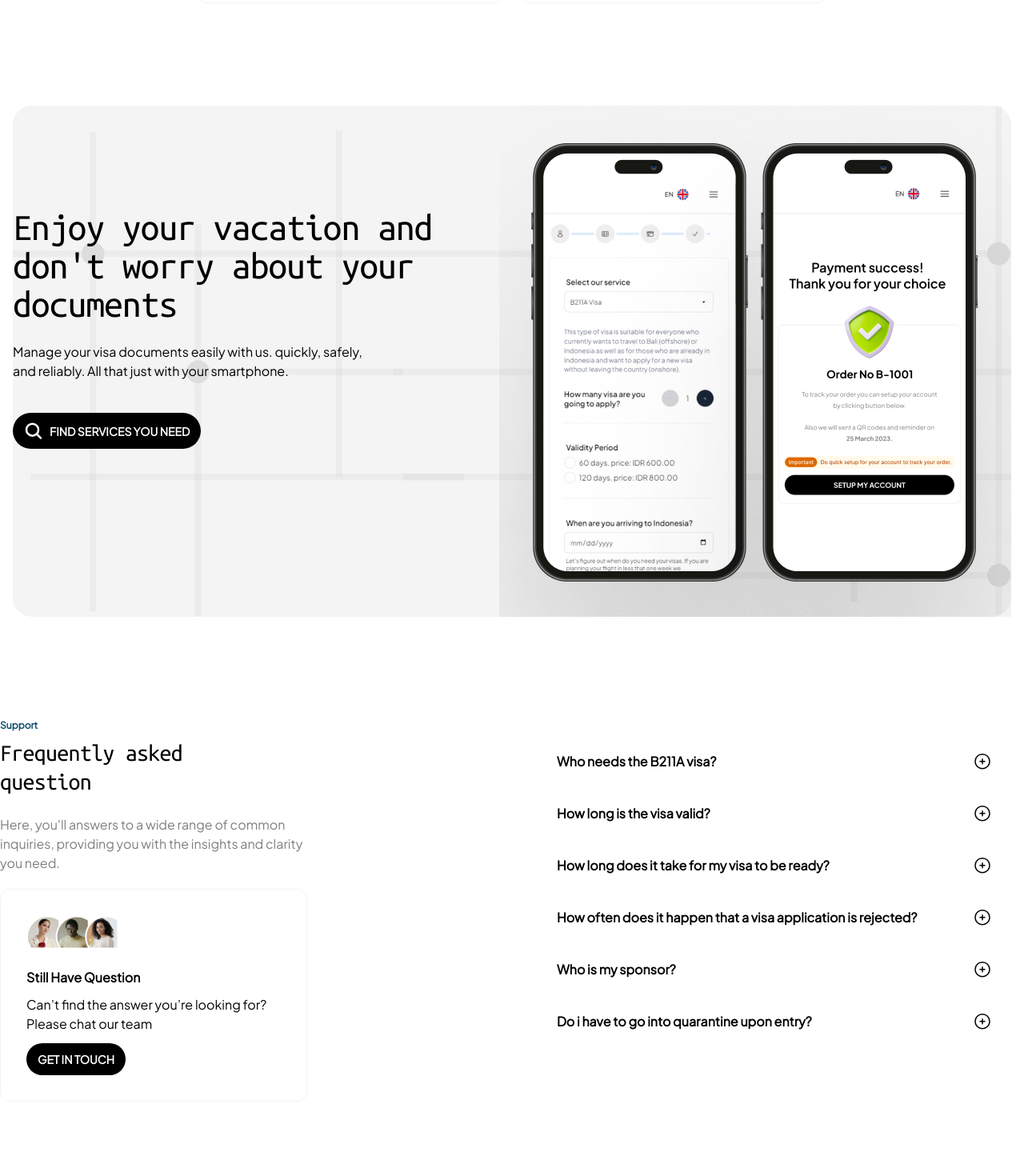
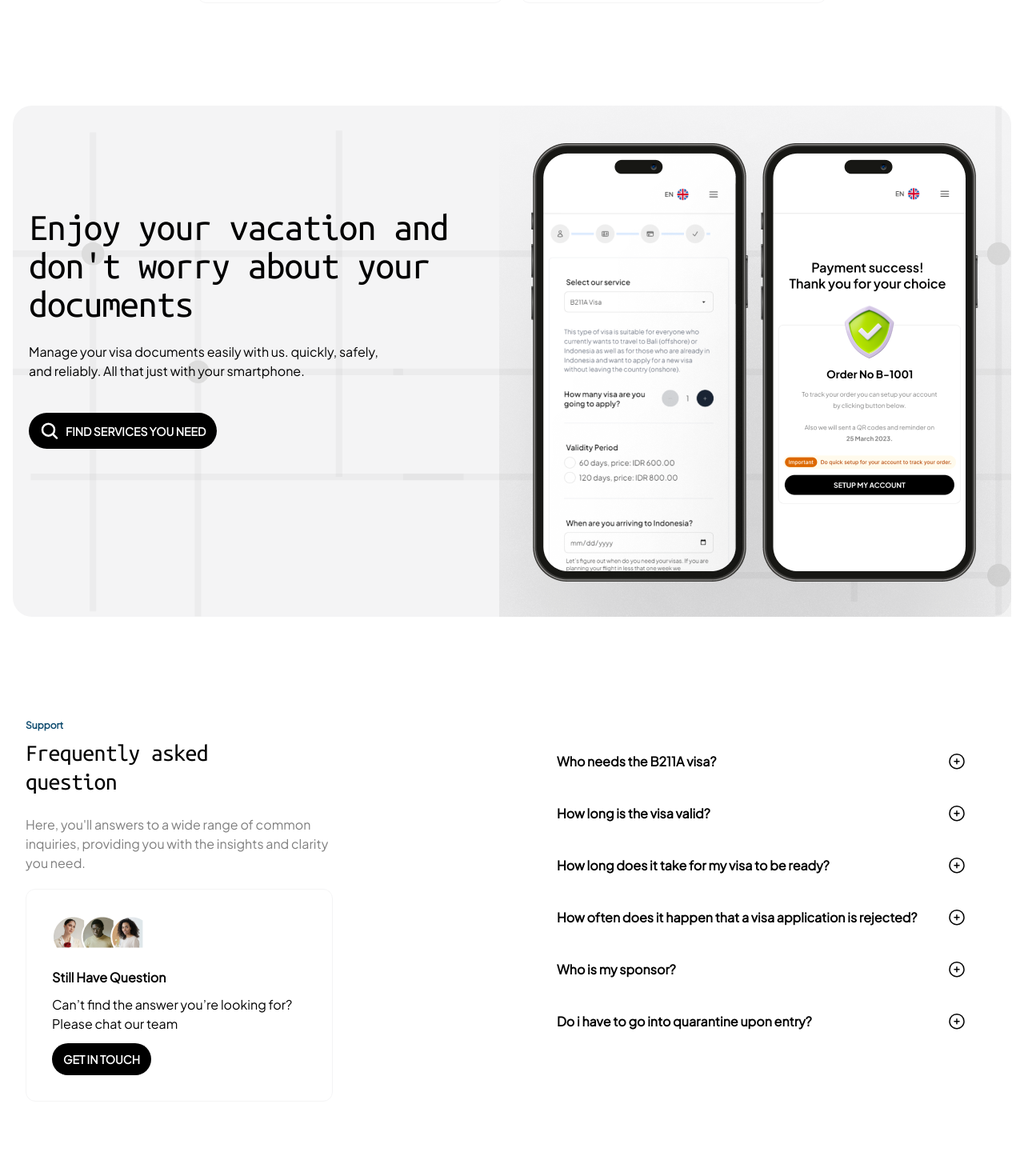
Before and after one commit to dikikanety/FE-Test-Intern, a React (Vite) app: page / in a window 1280 px wide. Shown: the part 4240-5710 px from the top of the page at 80% size. Built offline with nearby package versions, Linux system fonts and the light colour scheme.

Commit message:
fixing padding findingService components and move back deploy github

```diff
--- a/package.json
+++ b/package.json
@@ -2,6 +2,7 @@
   "name": "vite-project",
   "private": true,
   "version": "0.0.0",
+  "homepage": "https://dikikanety.github.io/FE-Test-Intern/",
   "type": "module",
   "scripts": {
     "dev": "vite",
--- a/src/components/faq/index.jsx
+++ b/src/components/faq/index.jsx
@@ -18,7 +18,7 @@ export default function FAQ() {
       aria-labelledby="faq"
       className="overflow-hidden bg-white py-24 sm:py-32"
     >
-      <div className="mx-auto max-w-7xl px-6 lg:px-0">
+      <div className="mx-auto max-w-7xl px-6 lg:px-8">
         <div className="mx-auto grid max-w-2xl grid-cols-1 gap-x-8 gap-y-16 sm:gap-y-20 lg:mx-0 lg:max-w-none lg:grid-cols-2">
           <div className="lg:max-w-sm">
             <h2 className="text-sky-900 text-xs font-bold font-plus-jakarta-sans">
--- a/src/components/findService/index.jsx
+++ b/src/components/findService/index.jsx
@@ -11,7 +11,7 @@ export default function FindService() {
           style={{ backgroundImage: `url(${BackgroundLine})` }}
         />
         <div className="mx-auto max-w-7xl flex justify-between flex-col md:flex-row z-10">
-          <div className="mx-auto max-w-xl text-center lg:mx-0 lg:flex-auto lg:py-32 lg:text-left z-10">
+          <div className="pl-5 mx-auto max-w-xl text-center lg:mx-0 lg:flex-auto lg:py-32 lg:text-left z-10">
             <h2 className="text-black text-3xl font-normal font-ubuntu-mono tracking-tight sm:text-5xl">
               Enjoy your vacation and don&apos;t worry about your documents
             </h2>
--- a/vite.config.js
+++ b/vite.config.js
@@ -5,6 +5,7 @@ import svgr from 'vite-plugin-svgr';
 
 export default defineConfig({
   plugins: [react(), svgr()],
+  base: '/FE-Test-Intern/',
   resolve: {
     alias: {
       // eslint-disable-next-line no-undef
```
